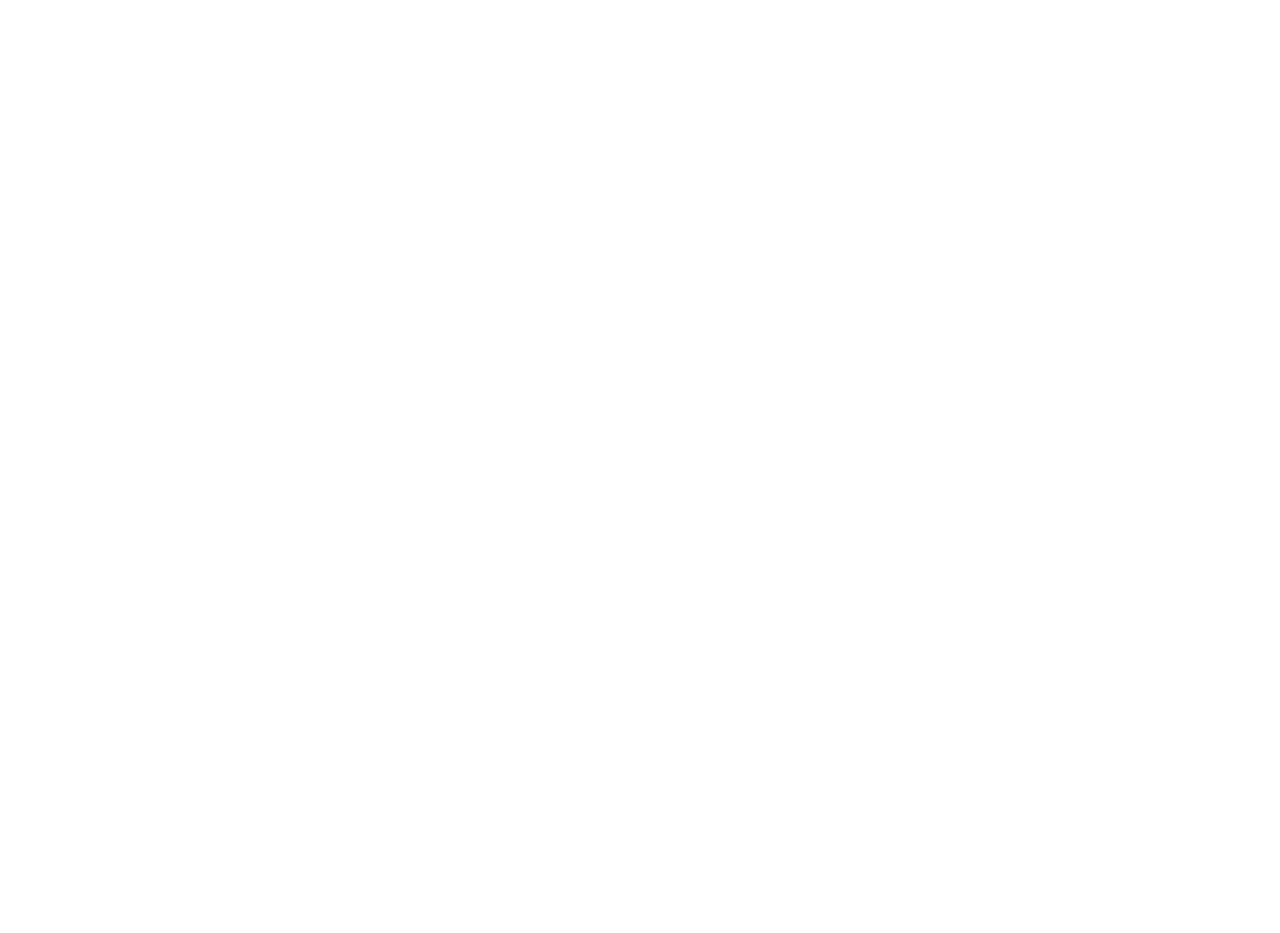
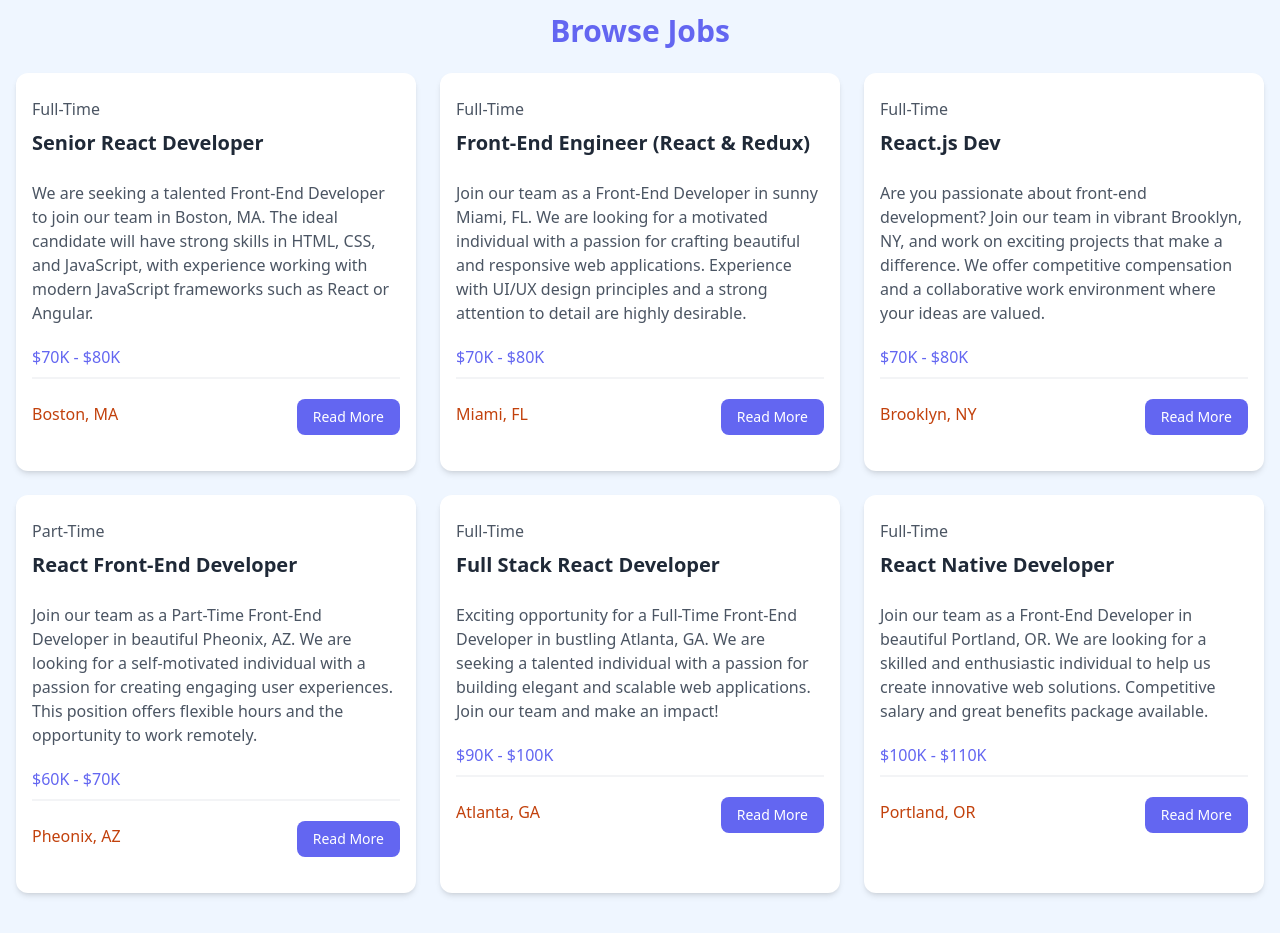
Before and after one commit to sephsx/JobPost_react, a React (Vite) app: page / in a window 1280 px wide. Shown: the part 720-1653 px from the top of the page. Before the commit the page ends 800 px from the top, so only its background shows below. Built offline with nearby package versions, Linux system fonts and the light colour scheme.

Commit message:
Added JobLisitng (json format)

```diff
--- a/index.html
+++ b/index.html
@@ -6,7 +6,7 @@
     <meta name="viewport" content="width=device-width, initial-scale=1.0" />
     <title>Job</title>
   </head>
-  <body>
+  <body class="bg-gray-50">
     <div id="root"></div>
     <script type="module" src="/src/main.jsx"></script>
   </body>
--- a/src/App.jsx
+++ b/src/App.jsx
@@ -2,12 +2,14 @@
 import Navbar from './components/Navbar'
 import Hero from './components/Hero'
 import HomeCards from './components/HomeCards'
+import JobListings from './components/JobListings'
 const App = () => {
   return (
     <>
       <Navbar />
       <Hero />
       <HomeCards/>
+      <JobListings/>
     </>
   )
 }
--- a/src/components/HomeCards.jsx
+++ b/src/components/HomeCards.jsx
@@ -4,7 +4,7 @@
 const HomeCards = () => {
    return (
       <>
-         <section className='py-4 bg-indigo-300'>
+         <section className='py-4'>
             <div className="container mx-auto flex justify-center">
             <div className="grid grid-cols-1 md:grid-cols-2 gap-4 p-4 rounded-lg max-w-4xl">
             <Card>
--- /dev/null
+++ b/src/components/JobListings.jsx
@@ -0,0 +1,49 @@
+import React from 'react'
+import jobs from '../jobs.json'
+const JobListing = ({ job }) => {
+
+    return (
+        <section className="bg-blue-50 px-4 py-10">
+            <div className="container-xl lg:container m-auto">
+                <h2 className="text-3xl font-bold text-indigo-500 mb-6 text-center">
+                    Browse Jobs
+                </h2>
+                <div className="grid grid-cols-1 md:grid-cols-3 gap-6">
+                    {jobs.map((job) => (
+                        <div className="bg-white rounded-xl shadow-md relative">
+                            <div className="p-4">
+                                <div className="mb-6">
+                                    <div className="text-gray-600 my-2">{job.type}</div>
+                                    <h3 className="text-xl font-bold">{job.title}</h3>
+                                </div>
+
+                                <div className="mb-5">
+                                    <p className="text-gray-600">{job.description}</p>
+                                </div>
+
+                                <h3 className="text-indigo-500 mb-2">{job.salary}</h3>
+
+                                <div className="border border-gray-100 mb-5"></div>
+
+                                <div className="flex flex-col lg:flex-row justify-between mb-4">
+                                    <div className="text-orange-700 mb-3">
+                                        <i className="fa-solid fa-location-dot text-lg"></i>
+                                        {job.location}
+                                    </div>
+                                    <a
+                                        href={`/jobs/${job.id}`}
+                                        className="h-[36px] bg-indigo-500 hover:bg-indigo-600 text-white px-4 py-2 rounded-lg text-center text-sm"
+                                    >
+                                        Read More
+                                    </a>
+                                </div>
+                            </div>
+                        </div>
+                    ))}
+                </div>
+            </div>
+        </section>
+    )
+}
+
+export default JobListing
--- /dev/null
+++ b/src/jobs.json
@@ -0,0 +1,86 @@
+ [
+    {
+      "id": "1",
+      "title": "Senior React Developer",
+      "type": "Full-Time",
+      "description": "We are seeking a talented Front-End Developer to join our team in Boston, MA. The ideal candidate will have strong skills in HTML, CSS, and JavaScript, with experience working with modern JavaScript frameworks such as React or Angular.",
+      "location": "Boston, MA",
+      "salary": "$70K - $80K",
+      "company": {
+        "name": "NewTek Solutions",
+        "description": "NewTek Solutions is a leading technology company specializing in web development and digital solutions. We pride ourselves on delivering high-quality products and services to our clients while fostering a collaborative and innovative work environment.",
+        "contactEmail": "contact@teksolutions.com",
+        "contactPhone": "555-555-5555"
+      }
+    },
+    {
+      "id": "2",
+      "title": "Front-End Engineer (React & Redux)",
+      "type": "Full-Time",
+      "location": "Miami, FL",
+      "description": "Join our team as a Front-End Developer in sunny Miami, FL. We are looking for a motivated individual with a passion for crafting beautiful and responsive web applications. Experience with UI/UX design principles and a strong attention to detail are highly desirable.",
+      "salary": "$70K - $80K",
+      "company": {
+        "name": "Veneer Solutions",
+        "description": "Veneer Solutions is a creative agency specializing in digital design and development. Our team is dedicated to pushing the boundaries of creativity and innovation to deliver exceptional results for our clients.",
+        "contactEmail": "contact@loremipsum.com",
+        "contactPhone": "555-555-5555"
+      }
+    },
+    {
+      "id": "3",
+      "title": "React.js Dev",
+      "type": "Full-Time",
+      "location": "Brooklyn, NY",
+      "description": "Are you passionate about front-end development? Join our team in vibrant Brooklyn, NY, and work on exciting projects that make a difference. We offer competitive compensation and a collaborative work environment where your ideas are valued.",
+      "salary": "$70K - $80K",
+      "company": {
+        "name": "Dolor Cloud",
+        "description": "Dolor Cloud is a leading technology company specializing in digital solutions for businesses of all sizes. With a focus on innovation and customer satisfaction, we are committed to delivering cutting-edge products and services.",
+        "contactEmail": "contact@dolorsitamet.com",
+        "contactPhone": "555-555-5555"
+      }
+    },
+    {
+      "id": "4",
+      "title": "React Front-End Developer",
+      "type": "Part-Time",
+      "description": "Join our team as a Part-Time Front-End Developer in beautiful Pheonix, AZ. We are looking for a self-motivated individual with a passion for creating engaging user experiences. This position offers flexible hours and the opportunity to work remotely.",
+      "location": "Pheonix, AZ",
+      "salary": "$60K - $70K",
+      "company": {
+        "name": "Alpha Elite",
+        "description": "Alpha Elite is a dynamic startup specializing in digital marketing and web development. We are committed to fostering a diverse and inclusive workplace where creativity and innovation thrive.",
+        "contactEmail": "contact@adipisicingelit.com",
+        "contactPhone": "555-555-5555"
+      }
+    },
+    {
+      "id": "5",
+      "title": "Full Stack React Developer",
+      "type": "Full-Time",
+      "description": "Exciting opportunity for a Full-Time Front-End Developer in bustling Atlanta, GA. We are seeking a talented individual with a passion for building elegant and scalable web applications. Join our team and make an impact!",
+      "location": "Atlanta, GA",
+      "salary": "$90K - $100K",
+      "company": {
+        "name": "Browning Technologies",
+        "description": "Browning Technologies is a rapidly growing technology company specializing in e-commerce solutions. We offer a dynamic and collaborative work environment where employees are encouraged to think creatively and innovate.",
+        "contactEmail": "contact@consecteturadipisicing.com",
+        "contactPhone": "555-555-5555"
+      }
+    },
+    {
+      "id": "6",
+      "title": "React Native Developer",
+      "type": "Full-Time",
+      "description": "Join our team as a Front-End Developer in beautiful Portland, OR. We are looking for a skilled and enthusiastic individual to help us create innovative web solutions. Competitive salary and great benefits package available.",
+      "location": "Portland, OR",
+      "salary": "$100K - $110K",
+      "company": {
+        "name": "Port Solutions INC",
+        "description": "Port Solutions is a leading technology company specializing in software development and digital marketing. We are committed to providing our clients with cutting-edge solutions and our employees with a supportive and rewarding work environment.",
+        "contactEmail": "contact@ipsumlorem.com",
+        "contactPhone": "555-555-5555"
+      }
+    }
+  ]
--- a/tailwind.config.js
+++ b/tailwind.config.js
@@ -7,11 +7,11 @@
         roboto: ["Roboto", "sans-serif"],
       },
       gridTemplateColumns: {
-        '70/30': '70% 28%',
-      }
+        "70/30": "70% 28%",
+      },
     },
     daisyui: {
-      themes: ["night"],
+      themes: ["light"],
     },
   },
   plugins: [require("daisyui")],
```
